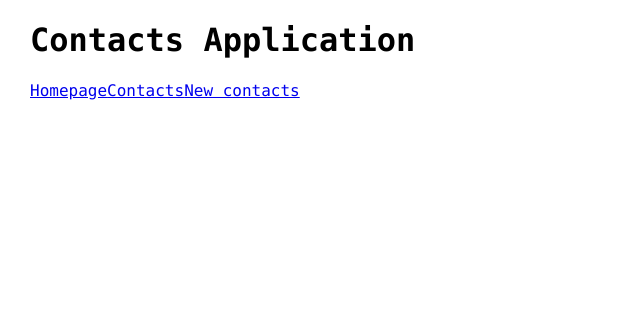
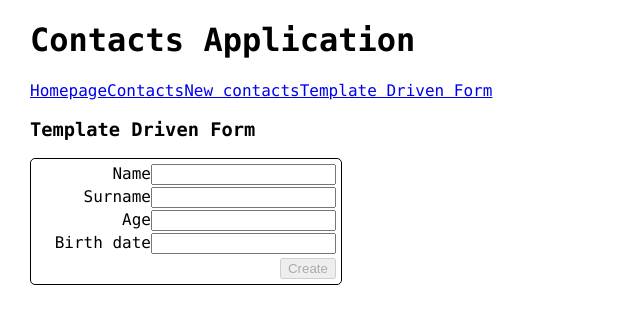
Before and after one commit to redluck/ContactsApplication, an Angular app: page /new-2 in a window 1280 px wide. Before the commit this address led to /. Shown: the top 324 px of the page, without its empty margins (0-640 px from the left). Built offline with nearby package versions, Linux system fonts and the light colour scheme.

Commit message:
Creazione component per template driven form

```diff
--- a/package.json
+++ b/package.json
@@ -4,7 +4,7 @@
   "license": "MIT",
   "scripts": {
     "ng": "ng",
-    "start": "ng serve",
+    "start": "ng serve --open",
     "build": "ng build --prod",
     "test": "ng test",
     "lint": "ng lint",
--- a/src/app/app-routing.module.ts
+++ b/src/app/app-routing.module.ts
@@ -2,10 +2,12 @@ import { NgModule } from '@angular/core';
 import { RouterModule, Routes } from '@angular/router';
 import { NewContactComponent } from './components/new-contact/new-contact.component';
 import { ContactListComponent } from './components/contact-list/contact-list.component';
+import { TemplateDrivenFormComponent } from './components/template-driven-form/template-driven-form.component';
 
 const routes: Routes = [
     { path: 'contacts', component: ContactListComponent },
-    { path: 'new', component: NewContactComponent }
+	{ path: 'new', component: NewContactComponent },
+	{ path: 'new-2', component: TemplateDrivenFormComponent }
 ];
 
 @NgModule({
--- a/src/app/app.component.html
+++ b/src/app/app.component.html
@@ -4,5 +4,6 @@
 	<a routerLink="/">Homepage</a>
 	<a routerLink="/contacts">Contacts</a>
 	<a routerLink="/new">New contacts</a>
+	<a routerLink="/new-2">Template Driven Form</a>
 </nav>
 <router-outlet></router-outlet>
--- a/src/app/app.module.ts
+++ b/src/app/app.module.ts
@@ -8,6 +8,7 @@ import { NewContactComponent } from './components/new-contact/new-contact.compon
 import { FormsModule, ReactiveFormsModule } from '@angular/forms';
 import { DateValidatorDirective } from './shared/date.directive';
 import { ContactListComponent } from './components/contact-list/contact-list.component';
+import { TemplateDrivenFormComponent } from './components/template-driven-form/template-driven-form.component';
 
 
 @NgModule({
@@ -15,7 +16,8 @@ import { ContactListComponent } from './components/contact-list/contact-list.com
         AppComponent,
         ContactListComponent,
         NewContactComponent,
-        DateValidatorDirective
+        DateValidatorDirective,
+        TemplateDrivenFormComponent
     ],
     imports: [
         BrowserModule,
--- /dev/null
+++ b/src/app/components/template-driven-form/template-driven-form.component.html
@@ -0,0 +1,26 @@
+<h3>Template Driven Form</h3>
+
+<form #myForm="ngForm">
+	<div>
+		<label for="txtName">Name</label>
+		<input type="text" id="txtName" required [(ngModel)]="model.name" name="name" #myName="ngModel">
+	</div>
+	<!-- Nascosto se myName è valido o è pristine (non modificato rispetto al valore originario) -->
+	<div [hidden]="myName.valid || myName.pristine">Il nome é obbligatorio!</div>
+	<div>
+		<label for="txtSurname">Surname</label>
+		<input type="text" id="txtSurname" required [(ngModel)]="model.surname" name="surname">
+	</div>
+	<div>
+		<label for="txtAge">Age</label>
+		<input type="text" id="txtAge" required [(ngModel)]="model.age" name="age">
+	</div>
+	<div>
+		<label for="txtBirth">Birth date</label>
+		<input type="text" id="txtBirth" required [(ngModel)]="model.birthDate" name="birthDate">
+	</div>
+	<button type="button" [disabled]="!myForm.valid" (click)="createContact()">Create</button>
+</form>
+
+<br>
+<div>{{httpStatusCode}} {{httpCodeDescription}}</div>
--- /dev/null
+++ b/src/app/components/template-driven-form/template-driven-form.component.scss
@@ -0,0 +1,15 @@
+$myBorder: 1px solid #000000;
+
+form {
+	border: $myBorder;
+	border-radius: 5px;
+	width: 300px;
+	text-align: right;
+	padding: 5px;
+}
+div {
+	margin-bottom: 2px;
+}
+button {
+	margin-top: 2px;
+}
--- /dev/null
+++ b/src/app/components/template-driven-form/template-driven-form.component.ts
@@ -0,0 +1,41 @@
+import { Contact } from './../../models/contact';
+import { Component, OnInit, Output, EventEmitter } from '@angular/core';
+import { ContactService } from '../../services/contact.service';
+
+@Component({
+	selector: 'app-template-driven-form',
+	templateUrl: './template-driven-form.component.html',
+	styleUrls: ['./template-driven-form.component.scss']
+})
+export class TemplateDrivenFormComponent {
+
+	//Modello da creare
+	//(il two way data binding collega il model del component ai campi del form
+	//grazie alla direttiva [(ngModel)] mappata sui vari input della view)
+	private model = new Contact(null, null, null, null, null);
+
+	//Codice ritornato dall'operazione HTTP
+	private httpStatusCode: number;
+	//Descrizione del codice ritornato
+	private httpCodeDescription: string;
+
+	constructor(private contactService: ContactService) { }
+
+	setHttpCodeDescription() {
+		switch (this.httpStatusCode) {
+			case 201:
+				this.httpCodeDescription = 'Created';
+				break;
+			default:
+				this.httpCodeDescription = '';
+		}
+	}
+
+	createContact() {
+		this.contactService.addContact(this.model)
+			.subscribe(successCode => { this.httpStatusCode = successCode; this.setHttpCodeDescription() },
+				errorCode => this.httpStatusCode = errorCode
+			);
+	}
+
+}
```
Also changed, not shown: 1 other file (tests, documents, lock files or other folders).
